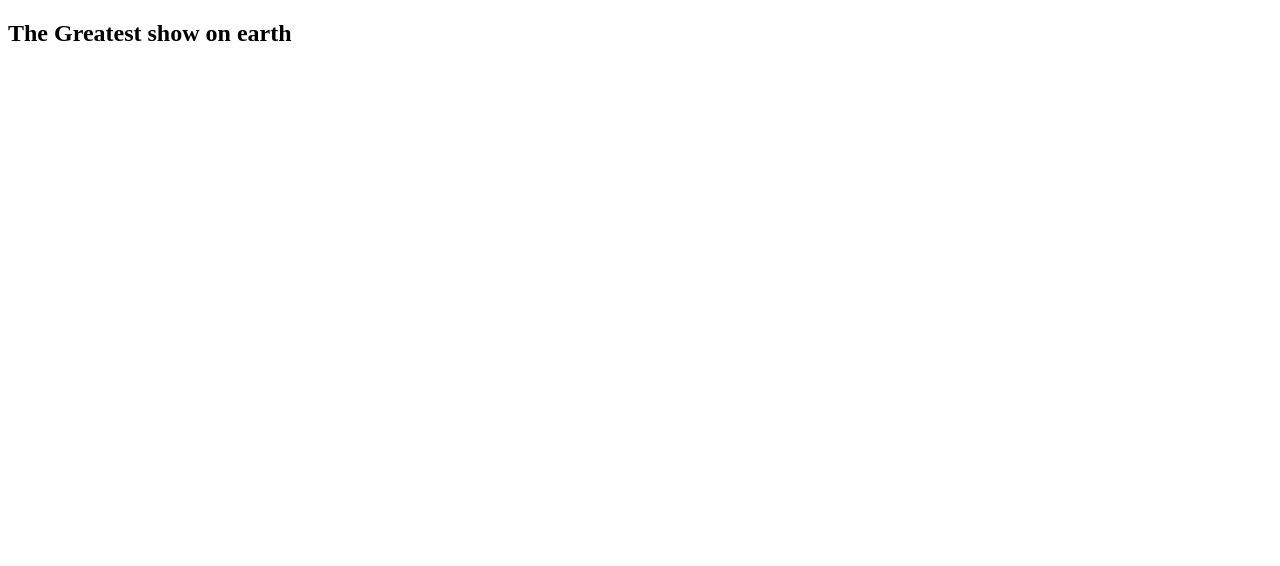
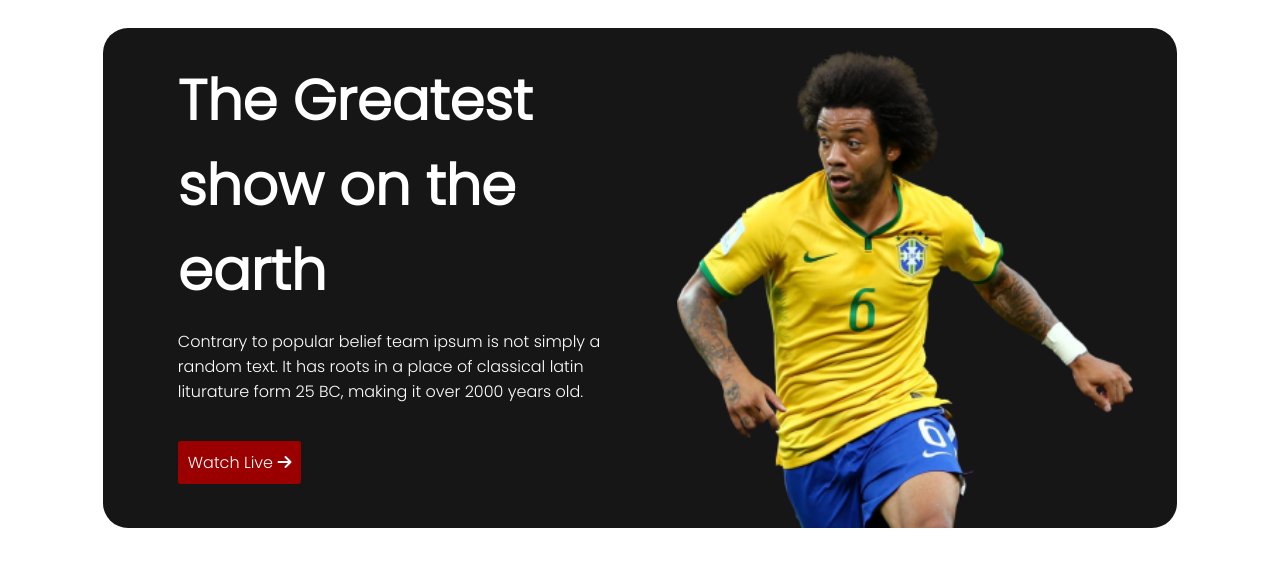
Before and after one commit to ishtiaqkhan007/assignment-2, a plain HTML site: page index.html in a window 1280 px wide. Drawn offline with Linux system fonts and the light colour scheme.

Commit message:
section1done

```diff
--- a/index.html
+++ b/index.html
@@ -6,11 +6,35 @@
     <meta http-equiv="X-UA-Compatible" content="IE=edge">
     <meta name="viewport" content="width=device-width, initial-scale=1.0">
     <title>Live Sports</title>
+    <script src="https://kit.fontawesome.com/a9a0c7d06f.js" crossorigin="anonymous"></script>
+    <style>
+        @import url('https://fonts.googleapis.com/css2?family=Poppins:wght@300&display=swap');
+    </style>
+    <link rel="stylesheet" href="style.css">
 </head>
 
 <body>
+    <section class="container">
+        <div class="first-box">
+            <div class="box-1">
+                <h1 class="header-tag">The Greatest show on the earth</h1>
+                <p class="a1">Contrary to popular belief team ipsum is not simply a random text. It has roots in a place
+                    of
+                    classical
+                    latin
+                    liturature form 25 BC, making it over 2000 years old.</p>
+                <span>
+                    <a class="a1" href="">Watch Live</a>
+                    <a class="a1" href=""><i class="fa-solid fa-arrow-right"></i></a>
+                </span>
+            </div>
+            <div class="box-2">
+                <img src="assets/Banner Image.png" alt="Image of a Brazilian Football/Soccer player">
+            </div>
+        </div>
+    </section>
     <section>
-        <h1>The Greatest show on earth</h1>
+
     </section>
 </body>
 
--- /dev/null
+++ b/style.css
@@ -0,0 +1,58 @@
+body {
+    font-family: 'Poppins', sans-serif;
+}
+
+.header-tag {
+    margin-top: 30px;
+    padding-right: 50px;
+    margin-bottom: 0%;
+    color: #ffffff;
+    font-size: 3.5em;
+    font-weight: bold;
+    font-family: 'Poppins', sans-serif;
+}
+
+.container {
+    display: flex;
+    justify-content: center;
+    padding-top: 20px;
+}
+
+.box-1 p {
+    padding-right: 50px;
+    padding-bottom: 30px;
+}
+
+.box-1 span {
+    background-color: #9b0000;
+    padding: 10px;
+    border-radius: 3px;
+}
+
+.a1 {
+    text-decoration: none;
+    color: white;
+}
+
+.first-box {
+    display: flex;
+    width: 85%;
+    height: 500px;
+    border-radius: 25px;
+    background-color: #161616;
+}
+
+.box-1 {
+    padding-left: 75px;
+}
+
+.box-2 {
+    padding-top: 20px;
+    display: flex;
+    flex-grow: 1;
+}
+
+.box-1,
+.box-2 {
+    width: 100%;
+}
```
Also changed, not shown: assets/Banner Image.png (added), assets/Blog Image.png (added), assets/Chat Icon.png (added), assets/Flag.png (added), assets/Time Icon.png (added), assets/germany Flag.png (added).
